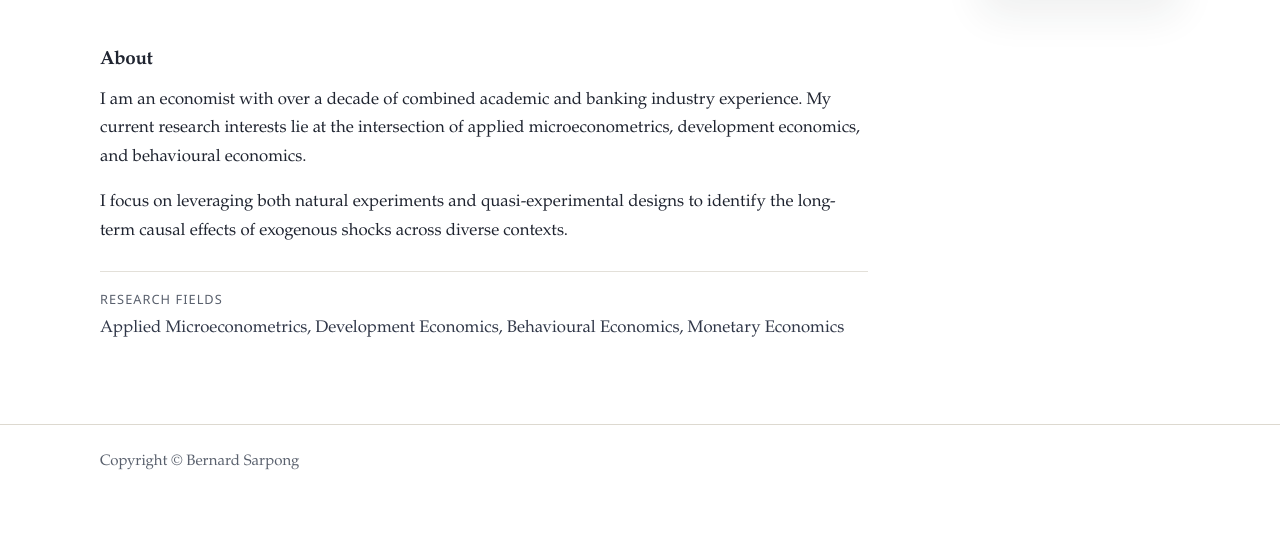
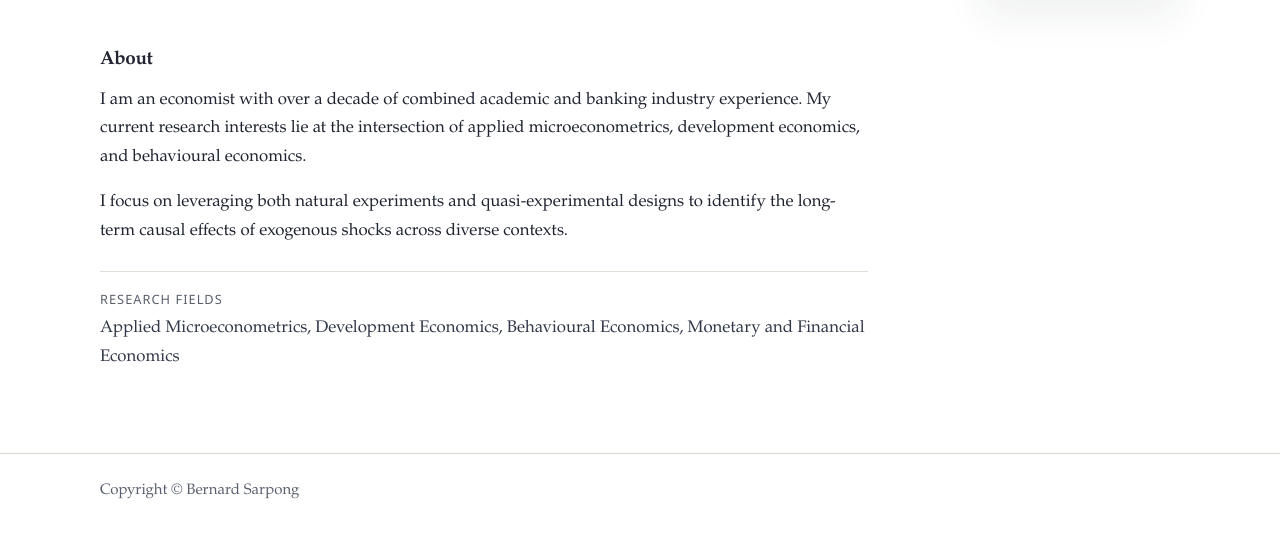
Before and after one commit to bernardksarpong/bernardksarpong.github.io, a Jekyll site: the page built from index.html, in a window 1280 px wide, cut to the strip 413-956 px from the top of the page. Shown: the top 538 px of the strip. Built offline with Jekyll 4.4.1, drawn with Linux system fonts in a browser that asks for light colours; before the commit the page ends 928 px from its top, so only the background shows below that.

Commit message:
Update profile content via site editor

```diff
--- a/_data/profile.yml
+++ b/_data/profile.yml
@@ -12,7 +12,7 @@ research_fields:
   - Applied Microeconometrics
   - Development Economics
   - Behavioural Economics
-  - Monetary Economics
+  - Monetary and Financial Economics
 research_interests:
   - Economic Research
   - Economic Consulting
```
